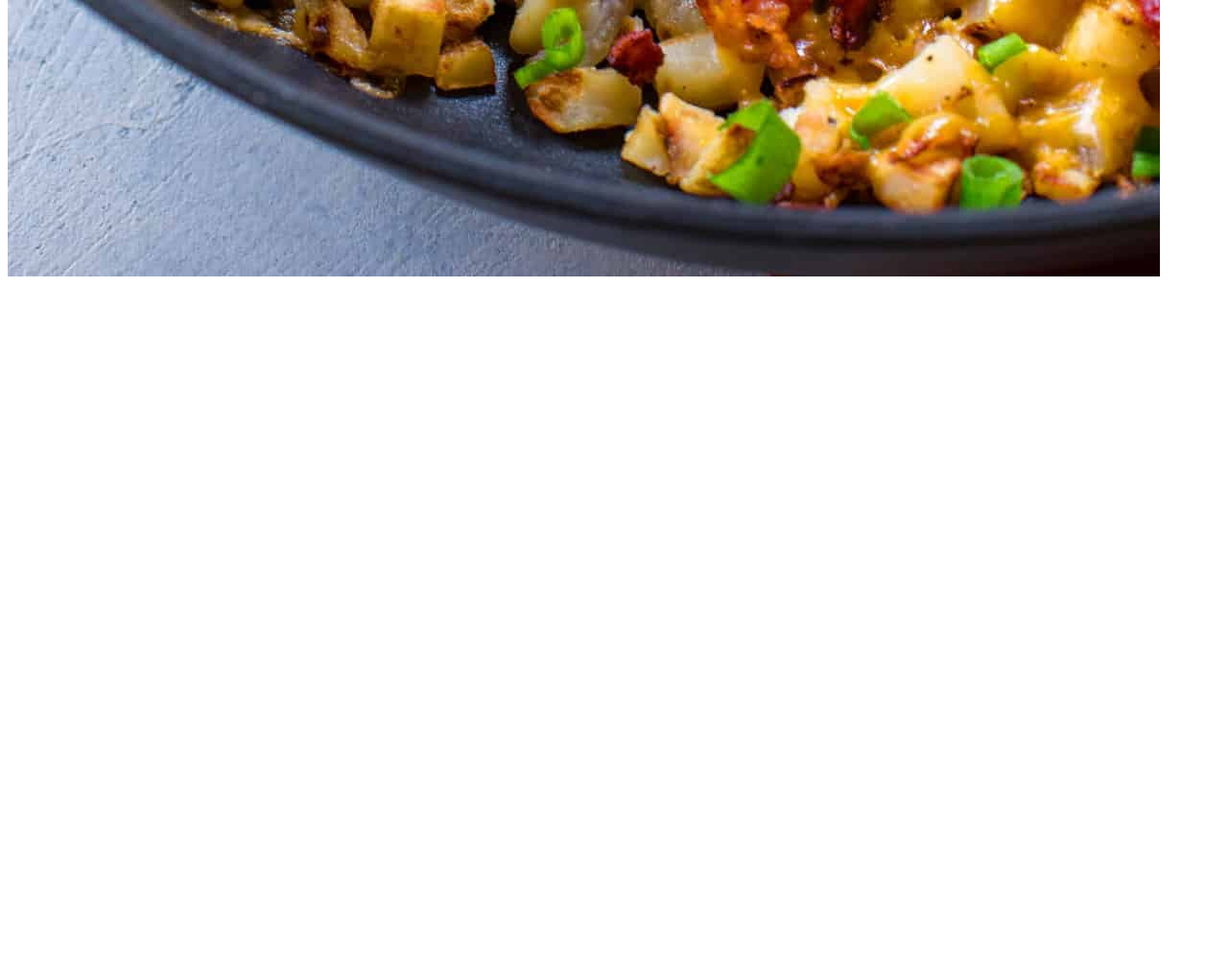
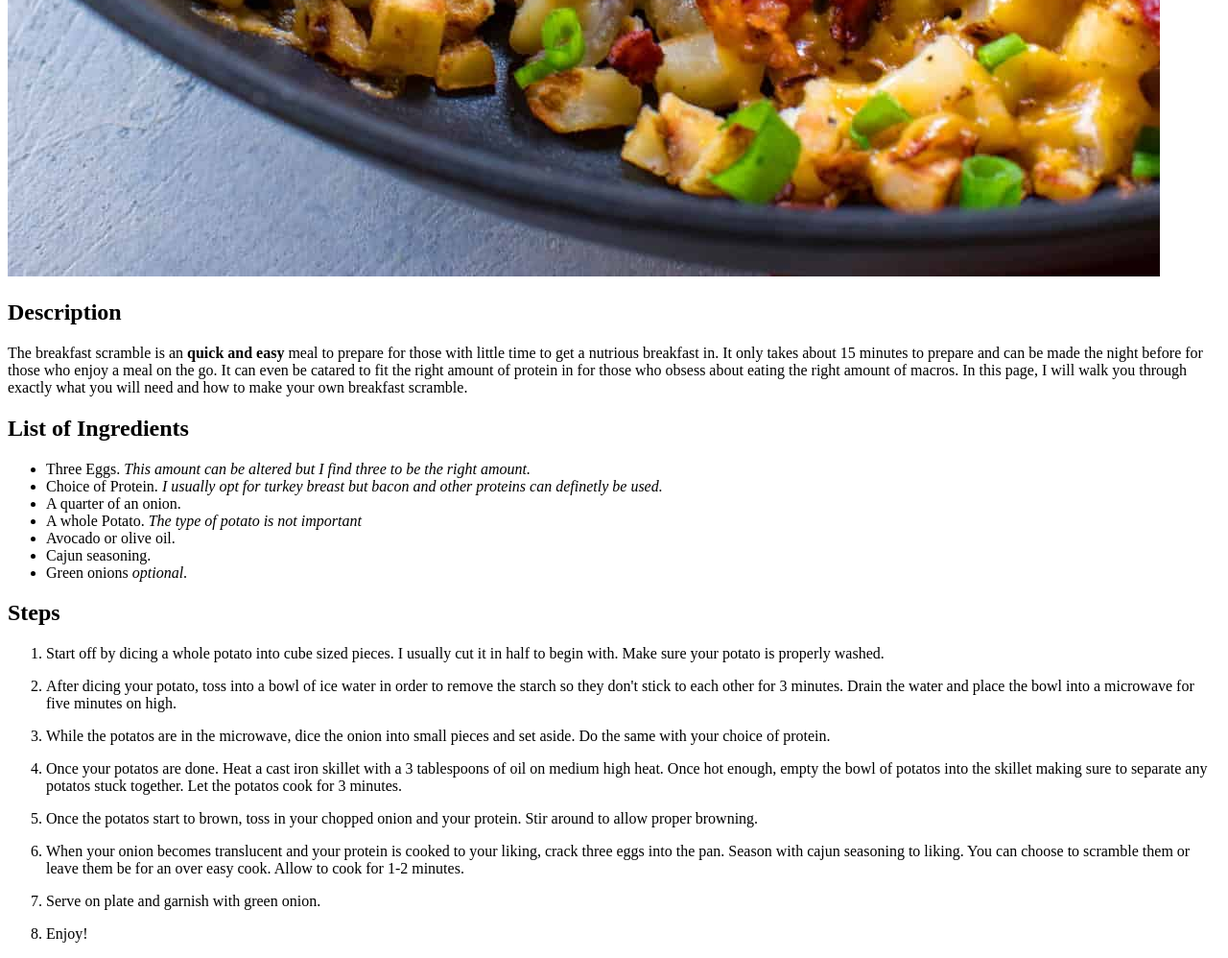
Before and after one commit to y03ndry/odin-recipes, a plain HTML site: page recipes/breakfast.html in a window 1280 px wide. Shown: the part 1392-2390 px from the top of the page at 96% size. Before the commit the page ends 1692 px from the top, so only its background shows below. Drawn offline with Linux system fonts and the light colour scheme.

Commit message:
Filled webpage with recipe description, steps, and ingridients.

```diff
--- a/recipes/breakfast.html
+++ b/recipes/breakfast.html
@@ -7,7 +7,45 @@
 
     <body>
         <h1>Breakfast Scramble</h1>
-        <img src="../odin-recipes/images/scramble.jpeg" alt="Stock photo of breakfast scramble">
+        <img src="../images/scramble.jpeg" alt="Stock photo of breakfast scramble">
+
+        <h2>Description</h2>
+        <p>The breakfast scramble is an <strong>quick and easy</strong> meal to prepare for those with little time to get a nutrious breakfast in.
+            It only takes about 15 minutes to prepare and can be made the night before for those who enjoy a meal on the go. It can even be catared
+            to fit the right amount of protein in for those who obsess about eating the right amount of macros. In this page, I will walk you through
+            exactly what you will need and how to make your own breakfast scramble.
+         </p>
+
+         <h2>List of Ingredients</h2>
+         <ul>
+            <li>Three Eggs. <em>This amount can be altered but I find three to be the right amount.</em></li>
+            <li>Choice of Protein. <em>I usually opt for turkey breast but bacon and other proteins can definetly be used.</em></li>
+            <li>A quarter of an onion.</li>
+            <li> A whole Potato. <em>The type of potato is not important</em></li>
+            <li>Avocado or olive oil.</li>
+            <li>Cajun seasoning.</li>
+            <li>Green onions <em>optional</em>.</li>
+         </ul>
+
+         <h2>Steps</h2>
+         <ol>
+            <li><p>Start off by dicing a whole potato into cube sized pieces. I usually cut it in half to begin with. Make sure your potato is properly
+                washed.
+            </p></li>
+            <li><p>After dicing your potato, toss into a bowl of ice water in order to remove the starch so they don't stick to each other for 3 minutes.
+                Drain the water and place the bowl into a microwave for five minutes on high.
+            </p></li>
+            <li><p>While the potatos are in the microwave, dice the onion into small pieces and set aside. Do the same with your choice of protein.</p></li>
+            <li><p>Once your potatos are done. Heat a cast iron skillet with a 3 tablespoons of oil on medium high heat. Once hot enough, empty the bowl of potatos into the skillet
+                making sure to separate any potatos stuck together. Let the potatos cook for 3 minutes.
+            </p></li>
+            <li><p>Once the potatos start to brown, toss in your chopped onion and your protein. Stir around to allow proper browning.</p></li>
+            <li><p>When your onion becomes translucent and your protein is cooked to your liking, crack three eggs into the pan. Season with cajun seasoning to liking.
+                You can choose to scramble them or leave them be for an over easy cook. Allow to cook for 1-2 minutes.
+            </p></li>
+            <li><p>Serve on plate and garnish with green onion.</p></li>
+            <li><p>Enjoy!</p></li>
+         </ol>
 
     </body>
 
```
